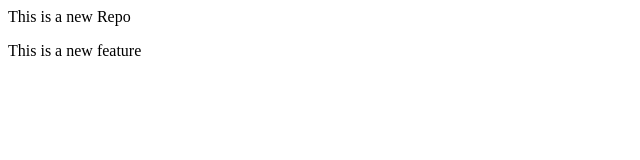
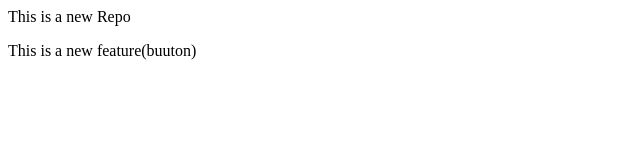
Before and after one commit to ArizSD/locolrepo, a plain HTML site: page index.html in a window 1280 px wide. Shown: the full height of the page, 0-640 px from the left. Drawn offline with Linux system fonts and the light colour scheme.

Commit message:
add another feature

```diff
--- a/index.html
+++ b/index.html
@@ -1,2 +1,2 @@
 <p> This is a new Repo </p>
-<p>This is a new feature</p>
+<p>This is a new feature(buuton)</p>
```
